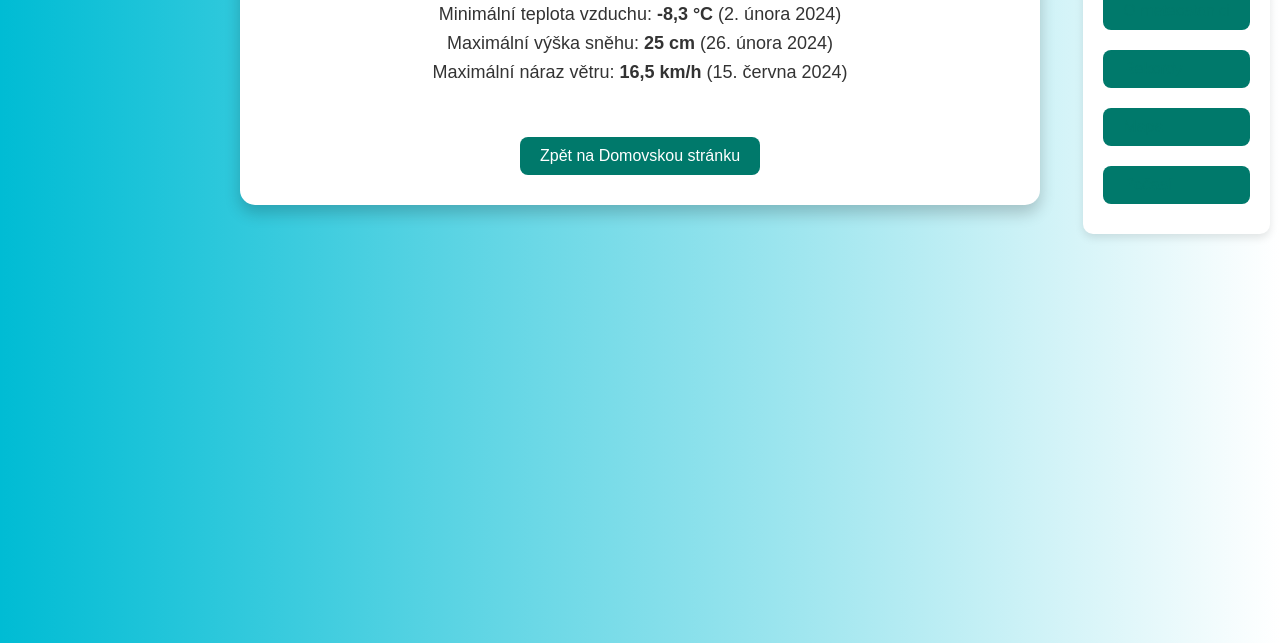
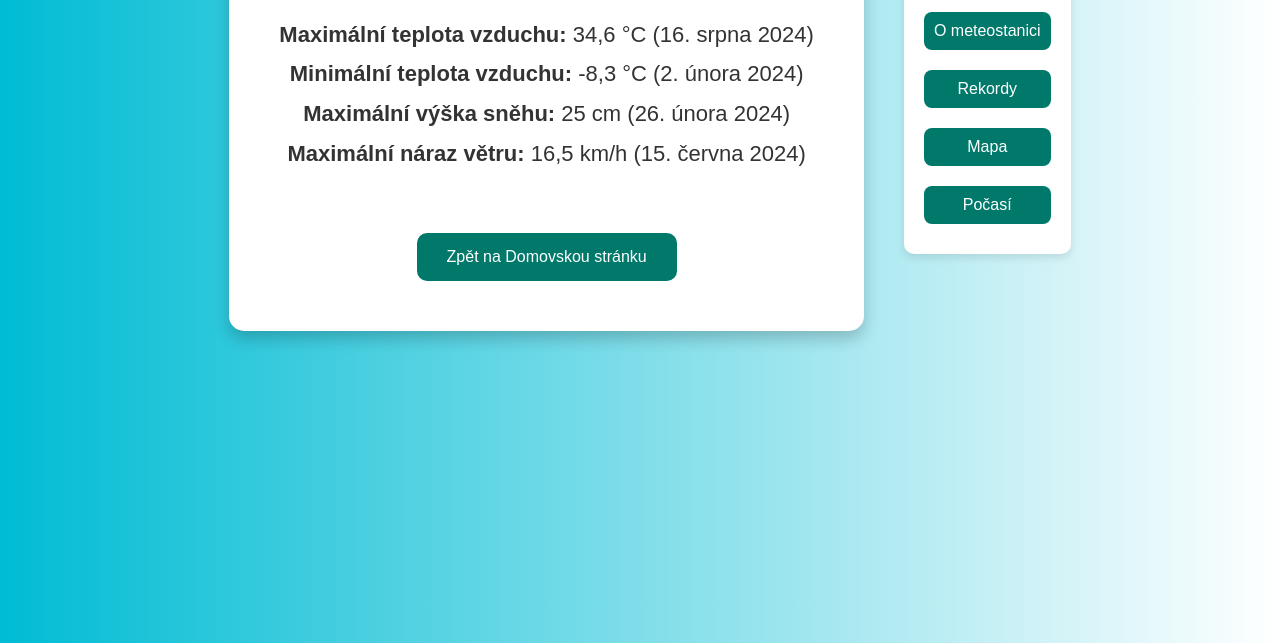
Before and after one commit to Miki18711/zKOU-KA, a plain HTML site: page records.html in a window 1280 px wide. Shown: the part 157-800 px from the top of the page. Drawn offline with Linux system fonts and the light colour scheme.

Commit message:
Update records.html

```diff
--- a/records.html
+++ b/records.html
@@ -19,79 +19,67 @@
         .container {
             text-align: center;
             background-color: #ffffff;
-            padding: 30px;
+            padding: 50px;
             border-radius: 15px;
             box-shadow: 0 8px 16px rgba(0, 0, 0, 0.2);
-            max-width: 800px;
+            max-width: 900px;
             margin: 20px;
             box-sizing: border-box;
-            flex: 3;
         }
         h1 {
             color: #00796b;
-            margin-bottom: 20px;
+            margin-bottom: 30px;
+            font-size: 2.5em;
         }
         p {
-            font-size: 18px;
-            line-height: 1.6;
-            margin-bottom: 30px;
+            font-size: 22px;
+            line-height: 1.8;
+            margin-bottom: 40px;
             text-align: center;
         }
         a {
             text-decoration: none;
             color: #ffffff;
             background-color: #00796b;
-            padding: 10px 20px;
-            border-radius: 8px;
+            padding: 15px 30px;
+            border-radius: 10px;
             margin-top: 20px;
             display: inline-block;
         }
-        a:hover {
-            background-color: #004d40;
-        }
-        .button-container {
-            display: flex;
-            justify-content: center;
-            gap: 20px;
-            flex-wrap: wrap;
-        }
+        /* Mapa webu */
         .sitemap {
             background-color: #ffffff;
             padding: 20px;
             border-radius: 10px;
             box-shadow: 0 4px 8px rgba(0, 0, 0, 0.1);
-            position: absolute;
-            right: 10px;
-            top: 10px;
+            position: relative;
+            top: 30px;
             max-width: 200px;
+            margin-left: 20px;
         }
         .sitemap h3 {
             margin-bottom: 10px;
             color: #00796b;
         }
         .sitemap a {
-            color: #00796b;
+            color: #ffffff;
+            background-color: #00796b;
+            padding: 10px;
+            border-radius: 8px;
             display: block;
             margin-bottom: 10px;
+            text-align: center;
         }
         .sitemap a:hover {
-            text-decoration: underline;
+            background-color: #00796b;
+            color: #ffffff;
         }
         @media (max-width: 600px) {
             p {
-                font-size: 16px;
+                font-size: 20px;
             }
             a {
-                padding: 10px 15px;
-            }
-            .button-container {
-                flex-direction: column;
-                gap: 10px;
-            }
-            .sitemap {
-                position: static;
-                max-width: 100%;
-                margin-top: 20px;
+                padding: 10px 20px;
             }
         }
     </style>
@@ -100,15 +88,13 @@
     <div class="container">
         <h1>Rekordy Meteostanice</h1>
         <p>
-            Maximální teplota vzduchu: <strong>34,6 °C</strong> (16. srpna 2024)<br>
-            Minimální teplota vzduchu: <strong>-8,3 °C</strong> (2. února 2024)<br>
-            Maximální výška sněhu: <strong>25 cm</strong> (26. února 2024)<br>
-            Maximální náraz větru: <strong>16,5 km/h</strong> (15. června 2024)
+            <strong>Maximální teplota vzduchu:</strong> 34,6 °C (16. srpna 2024)<br>
+            <strong>Minimální teplota vzduchu:</strong> -8,3 °C (2. února 2024)<br>
+            <strong>Maximální výška sněhu:</strong> 25 cm (26. února 2024)<br>
+            <strong>Maximální náraz větru:</strong> 16,5 km/h (15. června 2024)
         </p>
 
-        <div class="button-container">
-            <a href="index.html">Zpět na Domovskou stránku</a>
-        </div>
+        <a href="index.html">Zpět na Domovskou stránku</a>
     </div>
 
     <!-- Mapa webu (sitemap) -->
```
